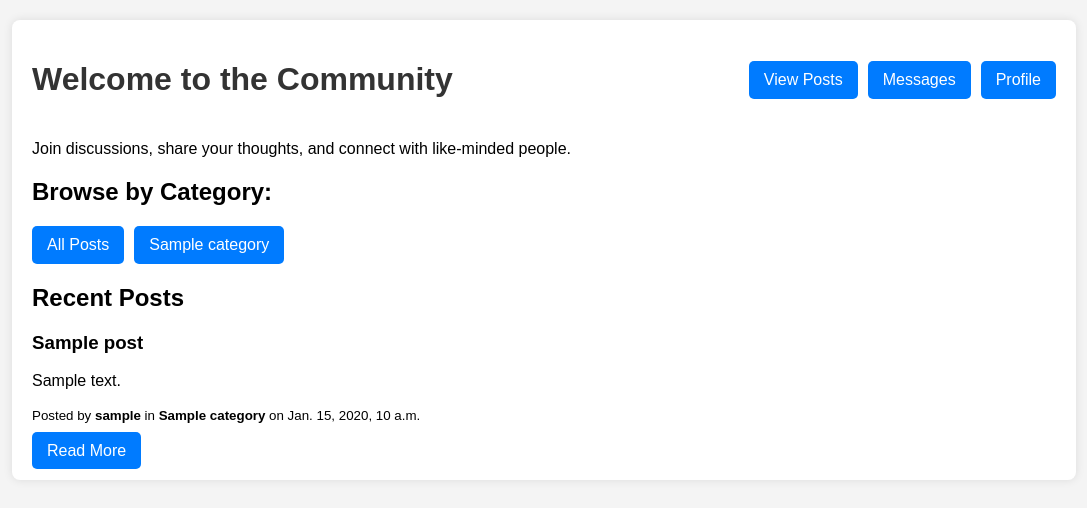
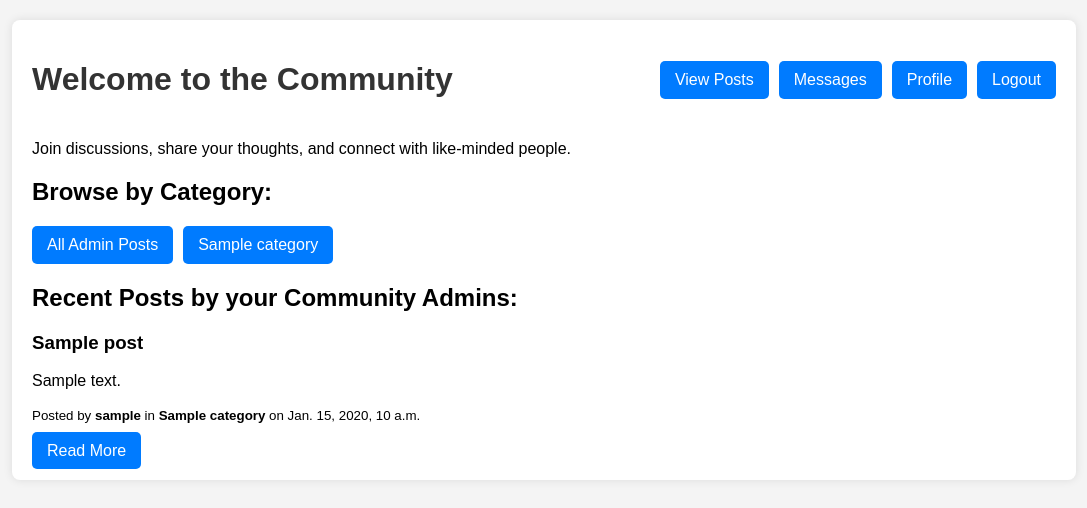
Before and after one commit to SYM-Hacks/CalgaryHacks2025, a Django app: page / in a window 1280 px wide. Shown: the top 508 px of the page, without its empty margins (96-1183 px from the left). Run offline with Django 5.2, Linux system fonts and the light colour scheme; a user stored in the database is signed in; tables that the repository leaves empty hold one stand-in row (values such as "Sample post").

Commit message:
added some edits

```diff
--- a/app/app/settings.py
+++ b/app/app/settings.py
@@ -143,3 +143,8 @@ LOGOUT_REDIRECT_URL = 'login'
 DEFAULT_AUTO_FIELD = 'django.db.models.BigAutoField'
 
 ALLOWED_HOSTS = ['127.0.0.1', 'localhost', '0.0.0.0', '*']
+
+CSRF_TRUSTED_ORIGINS = [
+    'http://127.0.0.1',
+    'http://localhost',
+]
--- a/app/forum/templates/forum/home.html
+++ b/app/forum/templates/forum/home.html
@@ -16,6 +16,7 @@
                 <a href="{% url 'messages' %}" class="btn">Messages</a>
                 <a href="{% url 'profile' %}" class="btn">Profile</a>
                 {% if user.is_authenticated %}
+                    <a href="{% url 'logout' %}" class="btn">Logout</a>
                 {% else %}
                     <a href="{% url 'login' %}" class="btn">Login</a>
                 {% endif %}
@@ -30,16 +31,16 @@
         <section class="category-filter">
             <h2>Browse by Category:</h2>
             <nav>
-                <a href="{% url 'home' %}" class="btn">All Posts</a>
+                <a href="{% url 'home' %}" class="btn">All Admin Posts</a>
                 {% for category in categories %}
                     <a href="?category={{ category.name }}" class="btn">{{ category.name }}</a>
                 {% endfor %}
             </nav>
         </section>
 
-        <!-- Recent Posts Preview -->
+        <!-- Admin Posts Only -->
         <section class="recent-posts">
-            <h2>Recent Posts</h2>
+            <h2>Recent Posts by your Community Admins:</h2>
             {% for post in posts|slice:":5" %}
                 <div class="post-preview">
                     <h3>{{ post.title }}</h3>
@@ -50,7 +51,7 @@
                     <a href="{% url 'posts' %}" class="btn">Read More</a>
                 </div>
             {% empty %}
-                <p>No posts available. Start the conversation by creating one!</p>
+                <p>No posts from admins yet.</p>
             {% endfor %}
         </section>
 
--- a/app/forum/views.py
+++ b/app/forum/views.py
@@ -6,7 +6,7 @@ from django.http import JsonResponse
 from django.views.decorators.csrf import csrf_exempt
 from .models import Post, Category,Message,Profile
 import json
-
+from django.contrib.auth.models import User
 
 
 
@@ -44,10 +44,14 @@ def logout_view(request):
 def home(request):
     category_filter = request.GET.get('category', None)
 
+    # Get admin users (staff or superusers)
+    admin_users = User.objects.filter(is_staff=True)  # Only staff/admin users
+
+    # Filter posts by admin users
     if category_filter:
-        posts = Post.objects.filter(category__name=category_filter)
+        posts = Post.objects.filter(user__in=admin_users, category__name=category_filter)
     else:
-        posts = Post.objects.all()
+        posts = Post.objects.filter(user__in=admin_users)  # Only admin posts
 
     categories = Category.objects.all()
     return render(request, 'forum/home.html', {'posts': posts, 'categories': categories})
```
